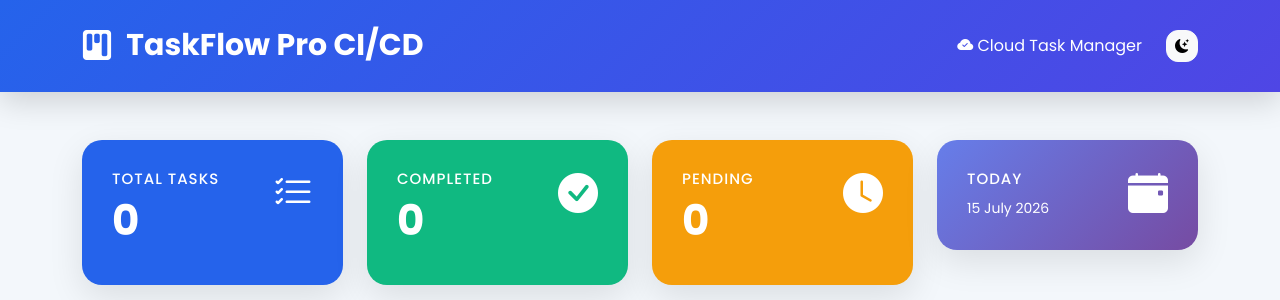
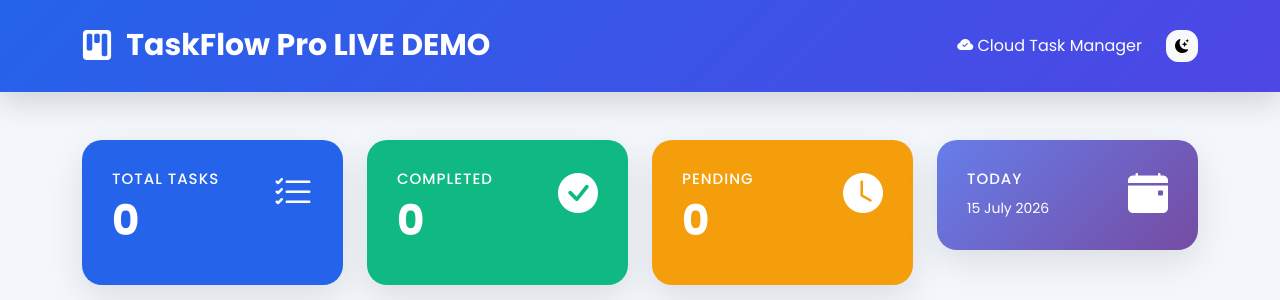
Before and after one commit to sravanthi581/TaskFlow-AWS-DevOps, a Flask app: page / in a window 1280 px wide. Shown: the top 300 px of the page. Run offline with Flask 3, Linux system fonts and the light colour scheme; data that the repository does not hold is empty.

Commit message:
Update base.html

```diff
--- a/templates/base.html
+++ b/templates/base.html
@@ -53,7 +53,7 @@
 
             <i class="bi bi-kanban-fill"></i>
 
-            TaskFlow Pro CI/CD
+            TaskFlow Pro LIVE DEMO
 
         </a>
 
```
